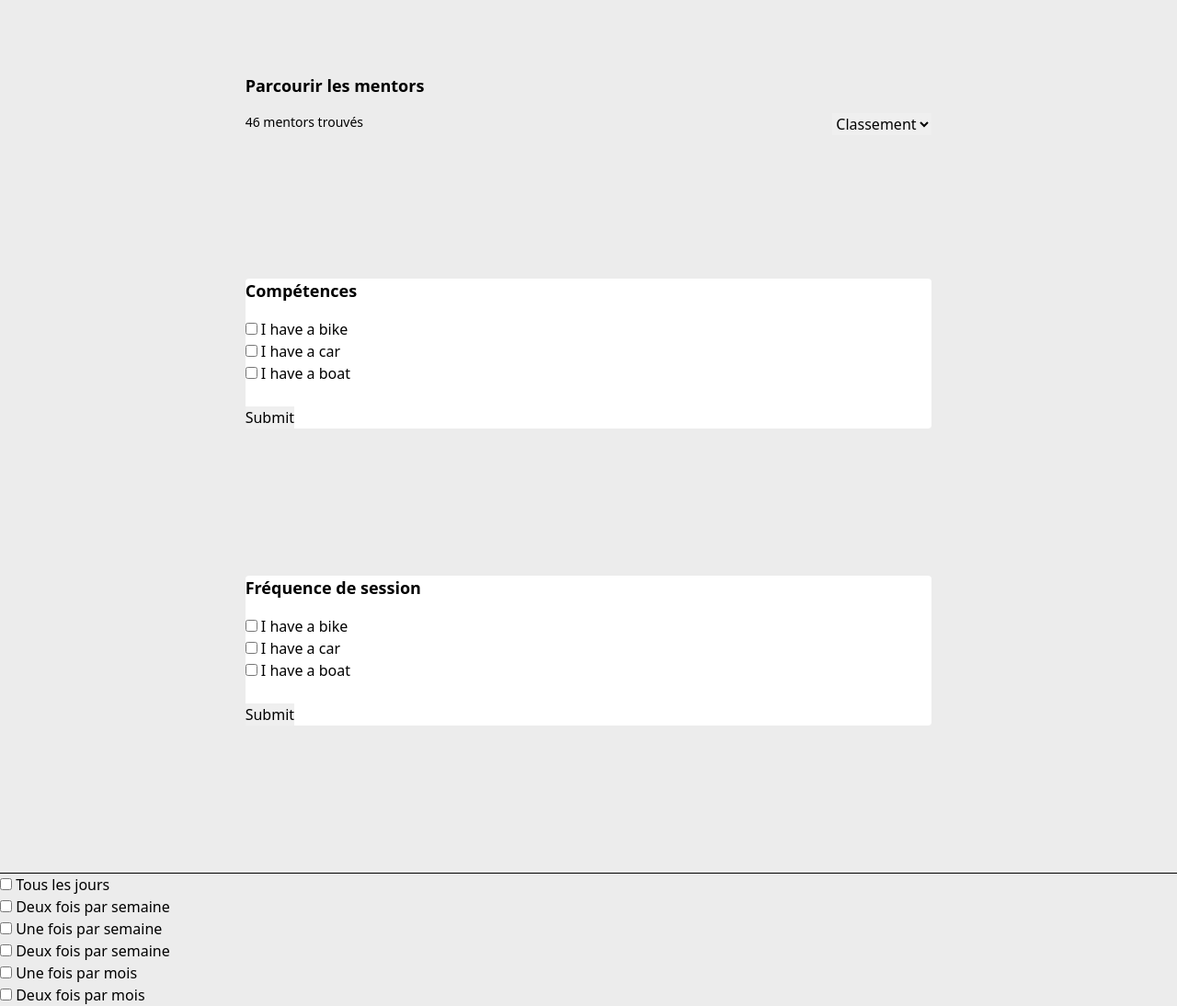
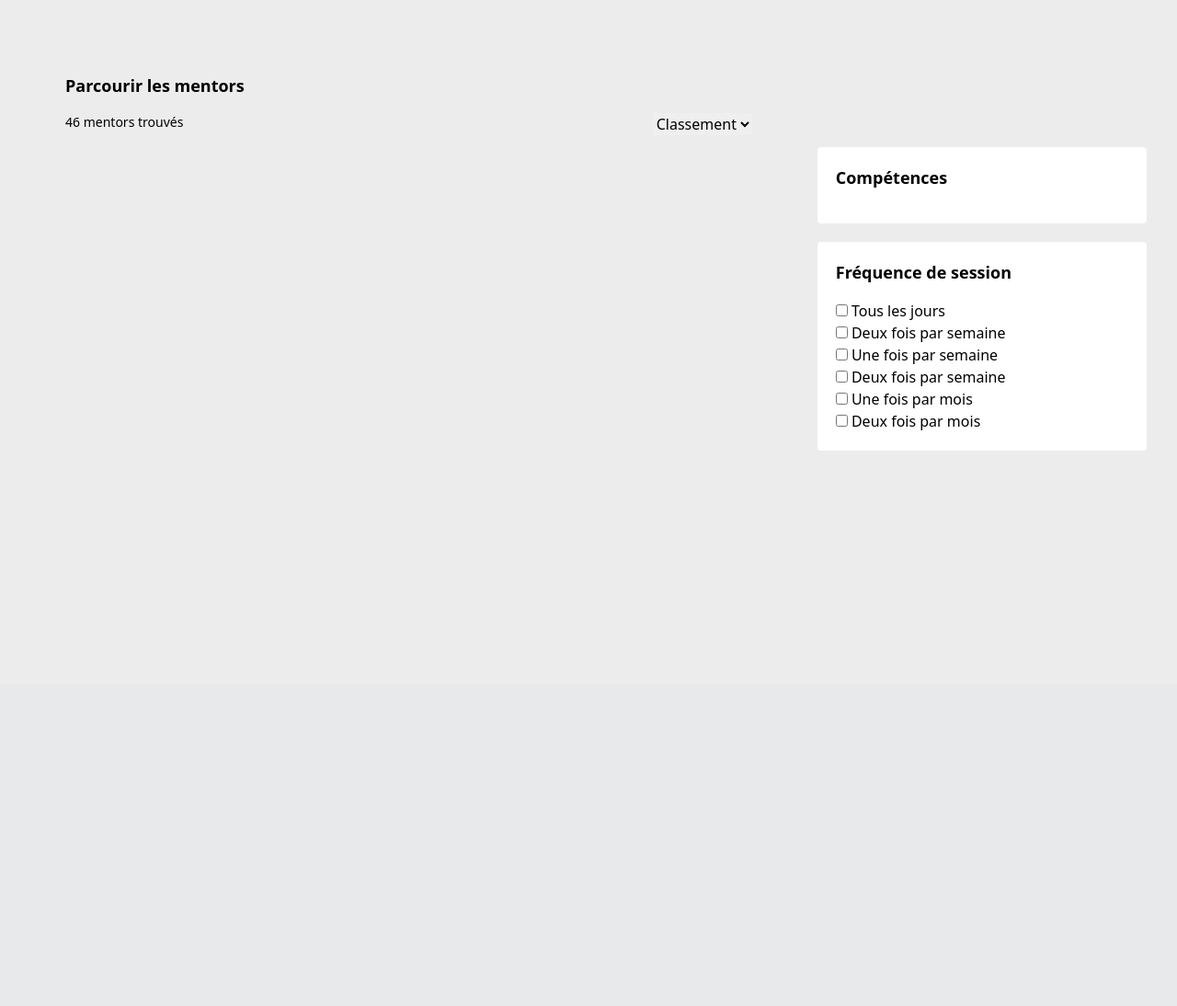
Before and after one commit to anonewk/MentorApp, a Symfony app: template src/templates/mentor/list.html.twig in a window 1280 px wide. Shown: the part 56-1150 px from the top of the page at 92% size. After the commit the page ends 546 px from the top, so only its background shows below. Run offline with Twig, Linux system fonts and the light colour scheme; the template is opened without the code that fills it, so the values that code supplies are empty; style sheets or scripts are compiled from the project's sources; some libraries are stand-ins or nearby versions.

Commit message:
parcourt mentor list filtre a droit

```diff
--- a/src/src/Controller/MentorController.php
+++ b/src/src/Controller/MentorController.php
@@ -97,7 +97,6 @@ class MentorController extends AbstractController
      * @throws \Exception
      */
 
-<<<<<<< HEAD
     // TODO Changer la route si nécessaire, remplir la fonction, remplir le back sur la page twig
     public function contratObjectifs(EntityManagerInterface $manager)
     {
@@ -108,6 +107,5 @@ class MentorController extends AbstractController
         return $this->render('mentor/relations/contrat//objectifs/objectifs.html.twig');
     }
 
-=======
->>>>>>> backMentorat
+
 }
--- a/src/templates/mentor/list.html.twig
+++ b/src/templates/mentor/list.html.twig
@@ -3,8 +3,11 @@
 {% block title %}Parcourir les mentors{% endblock %}
 
 {% block body %}
+    <div class="flex">
+        {# List mentor#}
 
-    <div class=" w-7/12 m-auto mt-20 mb-40 rounded-btn">
+        <div class="w-7/12 m-auto mt-20 mb-40">
+            <div class=" rounded-btn">
                 <div class=" m-auto rounded-btn">
                     <div>
                         <h3 class="text-lg  font-bold font-medium text-gray-900 mb-4">
@@ -71,10 +74,16 @@
 
 
             </div>
-    <form action="">
 
+        </div>
+        {# END List mentor#}
+
+        {#FILTER#}
         <div>
-            <div class="w-7/12 m-auto mt-20 mb-40 rounded-btn bg-primary">
+
+            <form action="" class="w-11/12 mr-40 ">
+                <div>
+                    <div class="mt-40 mb-5 p-5 rounded-btn bg-primary">
                         <div class=" m-auto rounded-btn">
                             <div>
                                 <p class="text-lg  font-bold font-medium text-gray-900 mb-4">
@@ -83,19 +92,18 @@
 
                             </div>
                             <div>
-                        <input type="checkbox" name="vehicle1" value="Bike">
-                        <label for="vehicle1"> I have a bike</label><br>
-                        <input type="checkbox" name="vehicle2" value="Car">
-                        <label for="vehicle2"> I have a car</label><br>
-                        <input type="checkbox" name="vehicle3" value="Boat">
-                        <label for="vehicle3"> I have a boat</label><br><br>
-                        <input type="submit" value="Submit">
+
+                                {% for Skill in Skills %}
+
+                                    <input class="check_skill_option" type="checkbox" id="skill_Skill.{{ Skill.id }}" name="{{ Skill.id }}">
+                                    <label class="label_skill_frequence" for="skill_Skill.{{ Skill.id }}">{{ Skill.name }}</label><br>
+                                {% endfor %}
                             </div>
                         </div>
                     </div>
 
-            <div class="w-7/12 m-auto mt-20 mb-40 rounded-btn bg-primary">
-                <div class=" m-auto rounded-btn">
+                    <div class="rounded-btn p-5 bg-primary">
+                        <div class="m-auto rounded-btn">
                             <div>
                                 <p class="text-lg  font-bold font-medium text-gray-900 mb-4">
                                     Fréquence de session
@@ -103,27 +111,6 @@
 
                             </div>
                             <div class="">
-                        <input type="checkbox" name="vehicle1" value="Bike">
-                        <label for="vehicle1"> I have a bike</label><br>
-                        <input type="checkbox" name="vehicle2" value="Car">
-                        <label for="vehicle2"> I have a car</label><br>
-                        <input type="checkbox" name="vehicle3" value="Boat">
-                        <label for="vehicle3"> I have a boat</label><br><br>
-                        <input type="submit" value="Submit">
-                    </div>
-                </div>
-            </div>
-
-        </div>
-    </form>
-
-    {% for Skill in Skills %}
-
-       <input class="check_skill_option" type="checkbox" id="skill_Skill.{{ Skill.id }}" name="{{ Skill.id }}">
-       <label class="label_skill_frequence" for="skill_Skill.{{ Skill.id }}">{{ Skill.name }}</label><br>
-    {% endfor %}
-
-    <hr>
                                 <input class="check_preference_option" type="checkbox" id="Tous_les_jours" name="Tous_les_jours">
                                 <label class="label_skill_frequence" for="Tous_les_jours">Tous les jours</label><br>
                                 <input class="check_preference_option" type="checkbox" id="Deux_fois_par_semaine" name="Deux_fois_par_semaine">
@@ -136,5 +123,17 @@
                                 <label class="label_skill_frequence" for="Une_fois_par_mois">Une fois par mois</label><br>
                                 <input class="check_preference_option" type="checkbox" id="Deux_fois_par_mois" name="Deux_fois_par_mois">
                                 <label class="label_skill_frequence" for="Deux_fois_par_mois">Deux fois par mois</label><br>
+                            </div>
+                        </div>
+                    </div>
+
+                </div>
+            </form>
+        </div>
+
+        {# END FILTER#}
+    </div>
+
+
 
 {% endblock %}
```
Lines whose indentation alone changed are shown as unchanged.
